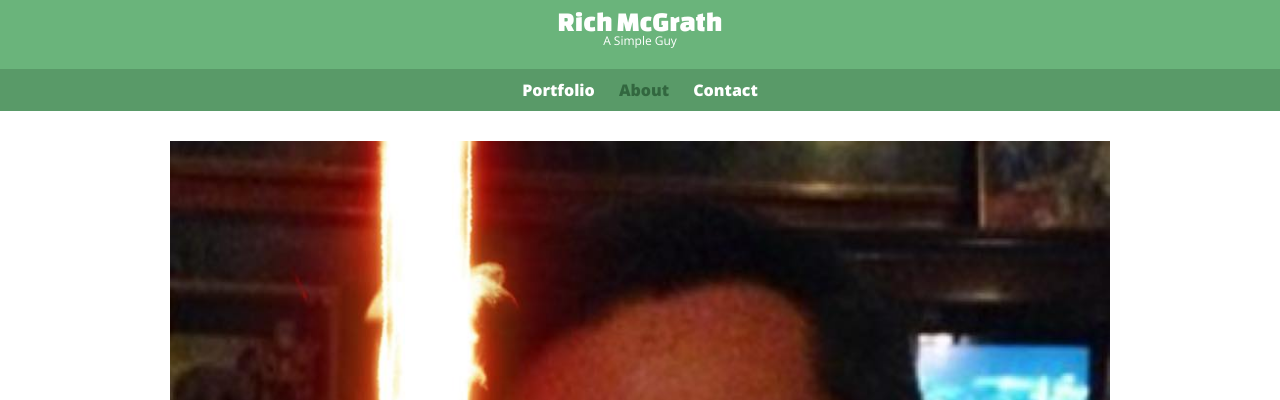
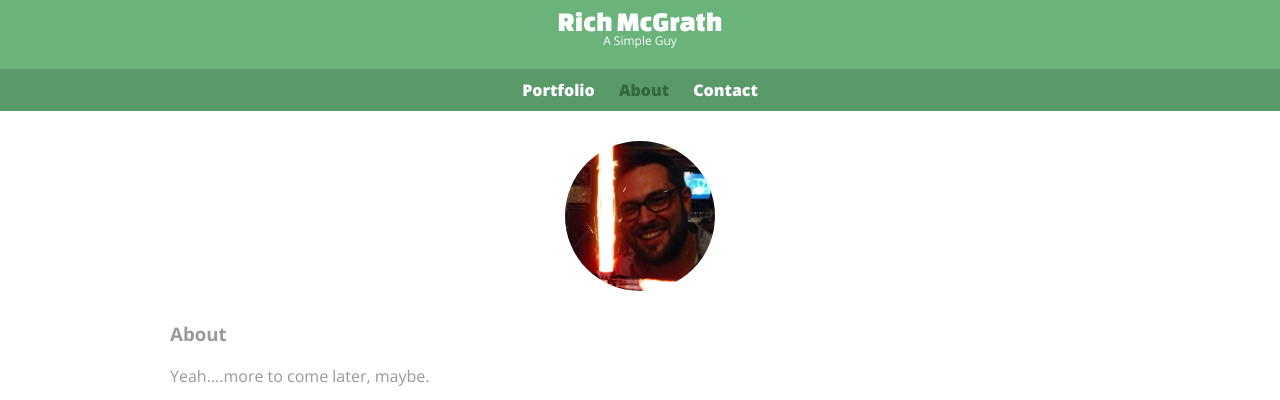
Before and after one commit to Rich-McGrath/HTMLPortfolioProject, a plain HTML site: page about.html in a window 1280 px wide. Shown: the top 400 px of the page. Drawn offline with nearby package versions, Linux system fonts and the light colour scheme.

Commit message:
Updated CSS

```diff
--- a/css/main.css
+++ b/css/main.css
@@ -122,6 +122,18 @@ PAGE: PORTFOLIO
   color: #bdc3c6;
 }
 
+
+/***********************************
+PAGE: ABOUT
+************************************/
+.profile-photo {
+  display: block;
+  max-width: 150px;
+  margin: 0 auto 30px;
+  border-radius: 100%;
+}
+
+
 /***********************************
 COLORS
 ************************************/
```
Also changed, not shown: contact.html (added), 1 other file.
